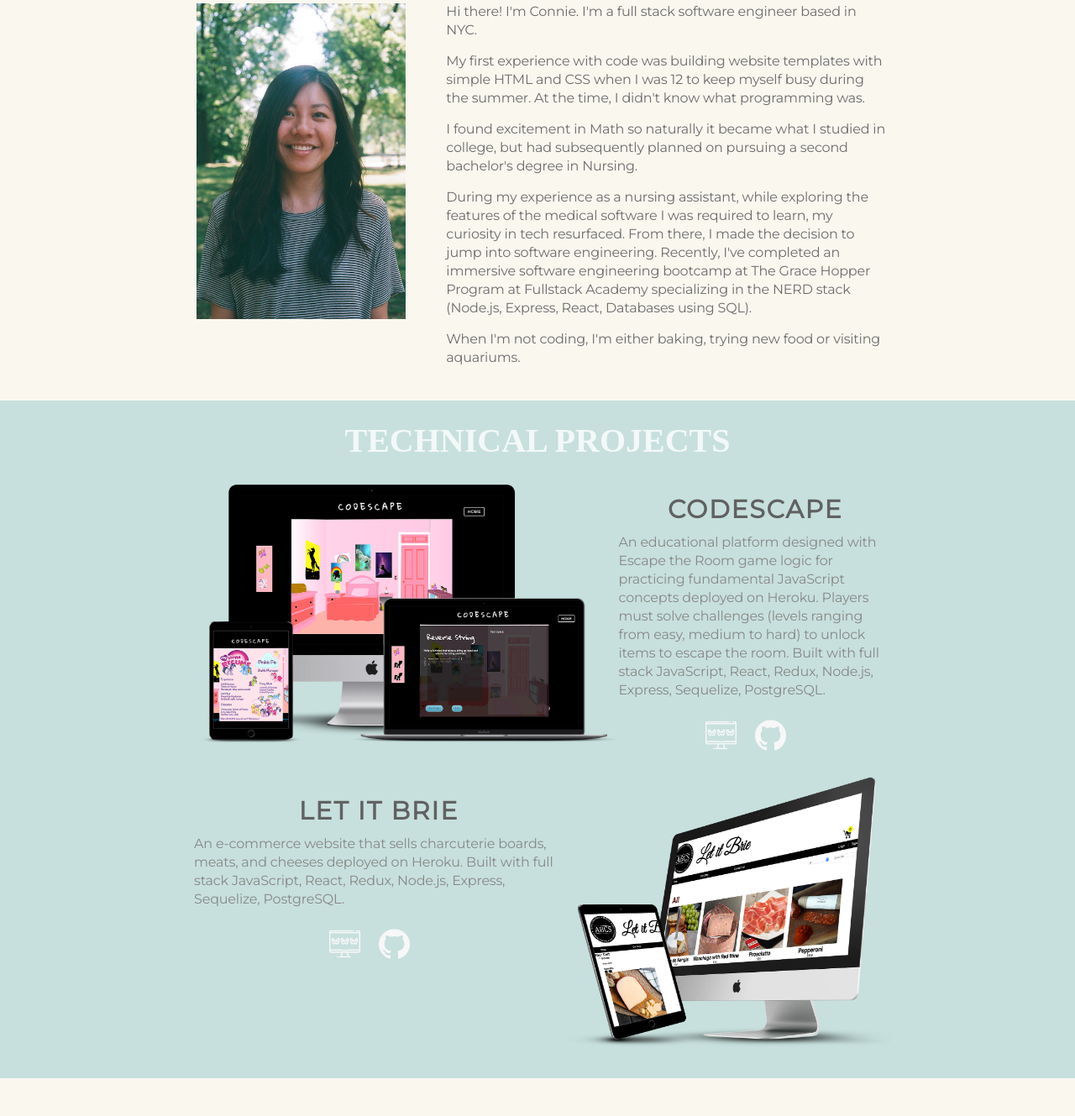
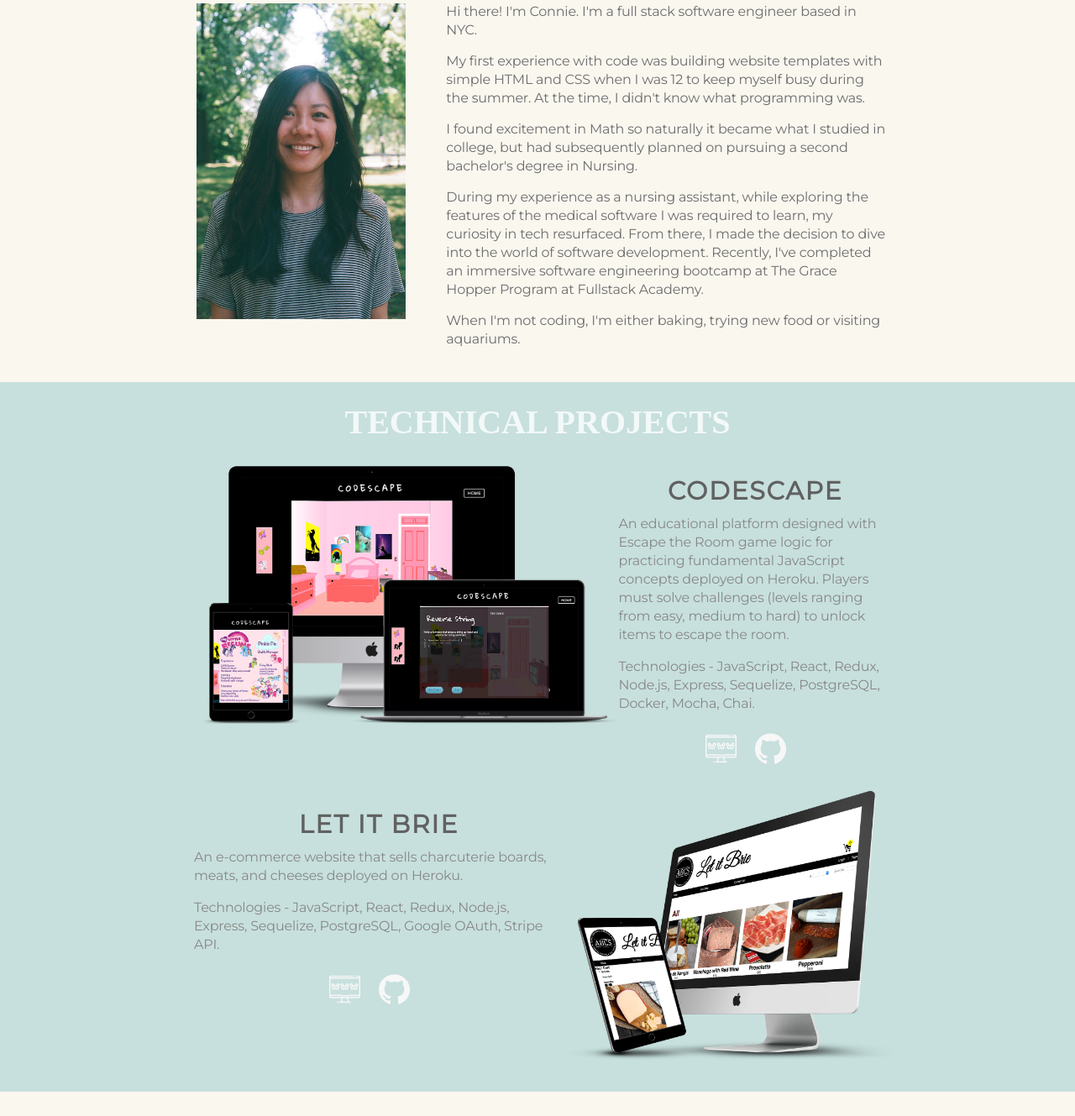
Before and after one commit to jlim23/jlim23.github.io, a plain HTML site: page index.html in a window 1280 px wide. Shown: the part 770-2099 px from the top of the page at 84% size. Drawn offline with Linux system fonts and the light colour scheme.

Commit message:
made changes to intro and project details

```diff
--- a/index.html
+++ b/index.html
@@ -37,7 +37,7 @@
                     <p class="me">Hi there! I'm Connie. I'm a full stack software engineer based in NYC.</p>
                     <p class="me">My first experience with code was building website templates with simple HTML and CSS when I was 12 to keep myself busy during the summer. At the time, I didn't know what programming was.</p>
                     <p class="me">I found excitement in Math so naturally it became what I studied in college, but had subsequently planned on pursuing a second bachelor's degree in Nursing.</p>
-                    <p class="me">During my experience as a nursing assistant, while exploring the features of the medical software I was required to learn, my curiosity in tech resurfaced. From there, I made the decision to jump into software engineering. Recently, I've completed an immersive software engineering bootcamp at The Grace Hopper Program at Fullstack Academy specializing in the NERD stack (Node.js, Express, React, Databases using SQL).</p>
+                    <p class="me">During my experience as a nursing assistant, while exploring the features of the medical software I was required to learn, my curiosity in tech resurfaced. From there, I made the decision to dive into the world of software development. Recently, I've completed an immersive software engineering bootcamp at The Grace Hopper Program at Fullstack Academy.</p>
                     <p class="me">When I'm not coding, I'm either baking, trying new food or visiting aquariums.</p>
                 </div>
             </div>
@@ -58,7 +58,8 @@
 
                     <div class="details">
                         <p>An educational platform designed with Escape the Room game logic for practicing fundamental JavaScript concepts deployed on Heroku.
-                        Players must solve challenges (levels ranging from easy, medium to hard) to unlock items to escape the room. Built with full stack JavaScript, React, Redux, Node.js, Express, Sequelize, PostgreSQL.</p>
+                        Players must solve challenges (levels ranging from easy, medium to hard) to unlock items to escape the room.</p>
+                        <p>Technologies - JavaScript, React, Redux, Node.js, Express, Sequelize, PostgreSQL, Docker, Mocha, Chai.</p>
 
                         <div class="icon-container">
                             <a href="https://codescape.herokuapp.com/"><img src="/images/web.png" class="codebase"></a>
@@ -79,7 +80,8 @@
                     </div>
 
                     <div class="details">
-                        <p>An e-commerce website that sells charcuterie boards, meats, and cheeses deployed on Heroku. Built with full stack JavaScript, React, Redux, Node.js, Express, Sequelize, PostgreSQL.</p>
+                        <p>An e-commerce website that sells charcuterie boards, meats, and cheeses deployed on Heroku.</p>
+                        <p>Technologies - JavaScript, React, Redux, Node.js, Express, Sequelize, PostgreSQL, Google OAuth, Stripe API.</p>
 
                         <div class="icon-container">
                             <a href="https://let-it-brie.herokuapp.com/"><img src="/images/web.png" class="codebase"></a>
```
